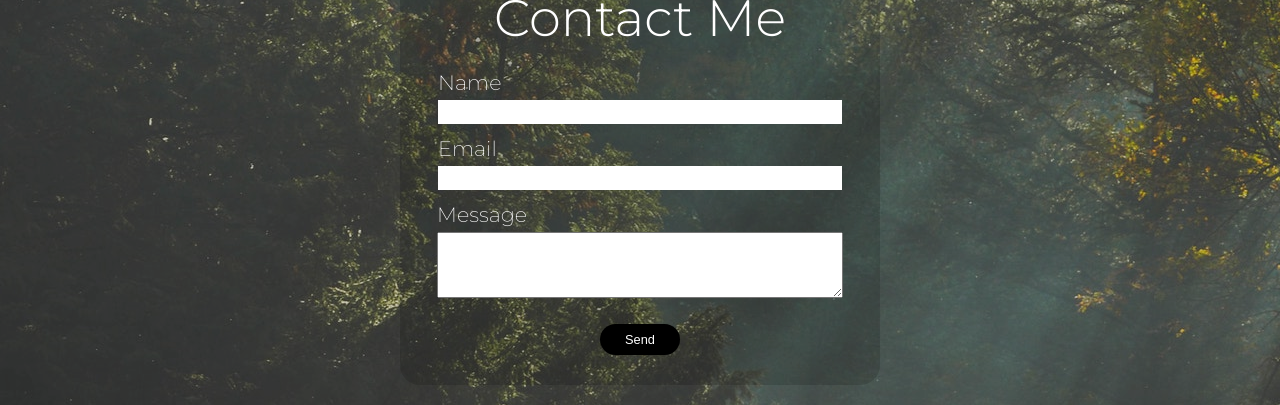
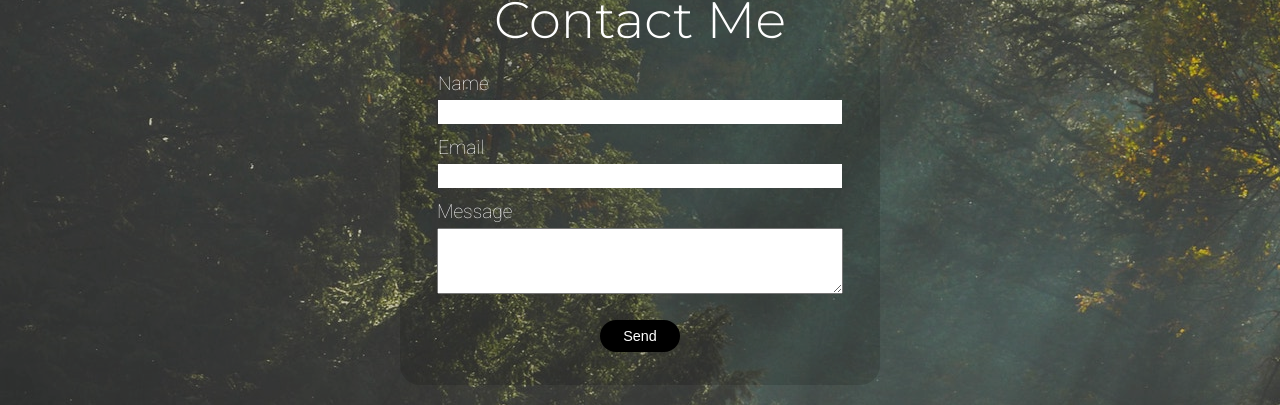
Before and after one commit to BrenoBrasilFR/RobertSmithPortfolio, a plain HTML site: page contact.html in a window 1280 px wide. Shown: the part 230-635 px from the top of the page. Drawn offline with Linux system fonts and the light colour scheme.

Commit message:
Contact Label Corrections

```diff
--- a/css/style.css
+++ b/css/style.css
@@ -1,3 +1,5 @@
+@import url("https://fonts.googleapis.com/css2?family=Roboto:wght@100;300&display=swap");
+
 body {
     margin: 0;
     --theme-color: lightgray;
@@ -422,9 +424,9 @@ nav > ul > li > a:hover {
 
 .input-form label {
     color: white;
-    font-size: 1.3rem;
-    font-weight: 200;
-    font-family: "Montserrat";
+    font-size: 1.2rem;
+    font-weight: 100;
+    font-family: "Roboto";
     margin-bottom: 5px;
 }
 
@@ -447,7 +449,7 @@ form > input {
     width: 80px;
     border-radius: 50px;
     padding: 8px 15px;
-    font-size: 0.8rem;
+    font-size: 0.9rem;
     transition-property: color, background;
     transition-duration: 0.3s;
     border: 0px solid;
```
